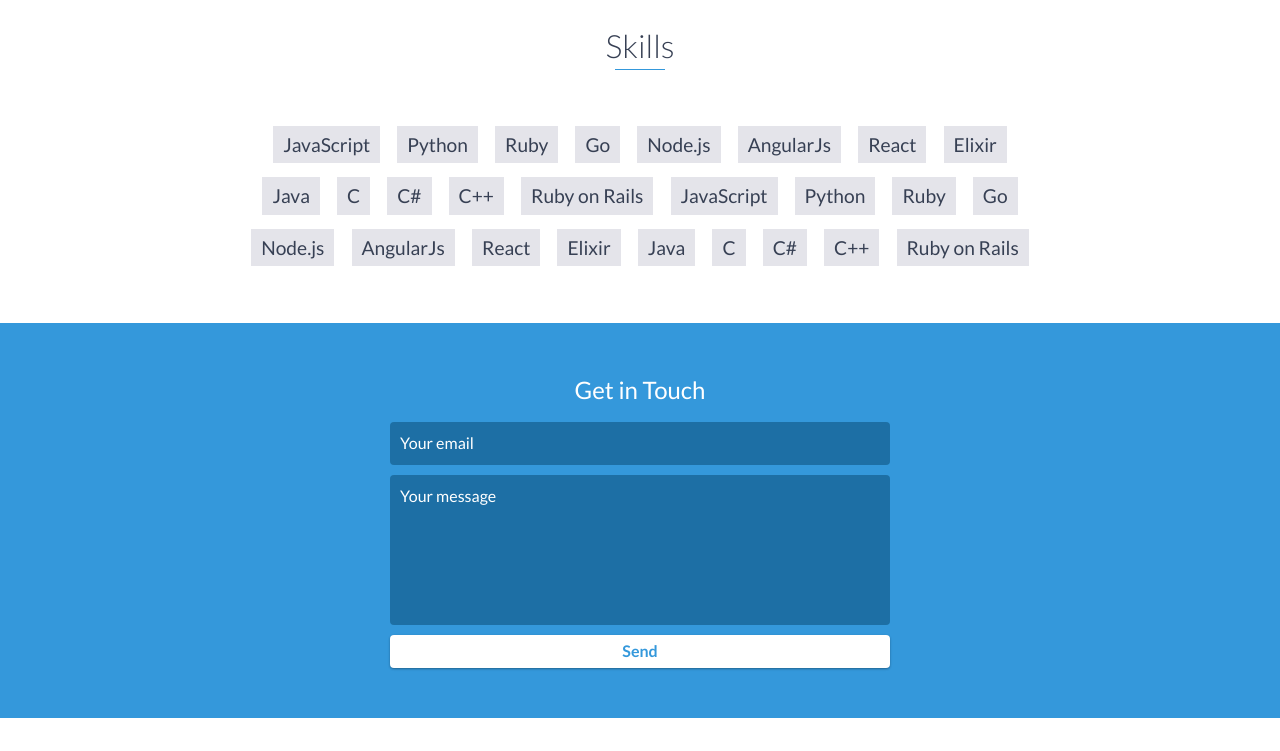
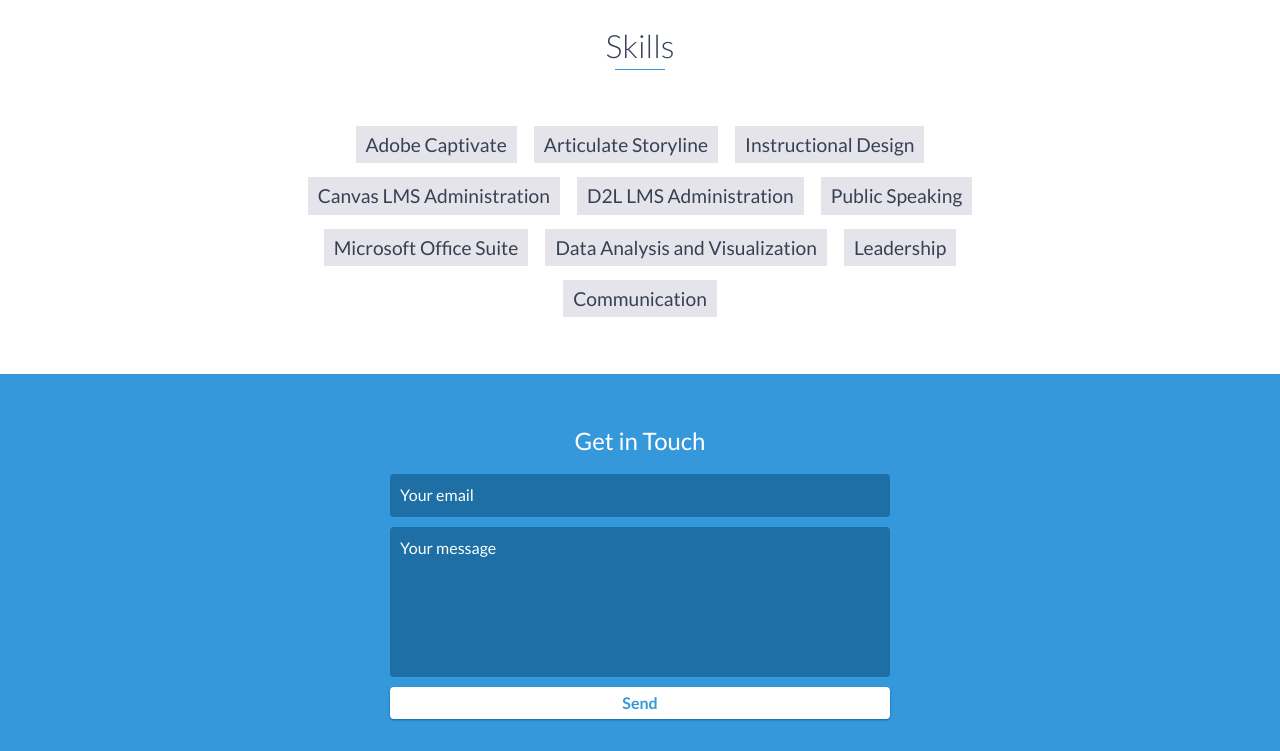
Before and after one commit to blewis90/benlewis, a website: page index.html in a window 1280 px wide. Shown: the part 3760-4511 px from the top of the page. Drawn offline with nearby package versions, Linux system fonts and the light colour scheme.

Commit message:
Update index.html

```diff
--- a/index.html
+++ b/index.html
@@ -223,32 +223,16 @@
     <div id="skills">
         <h2 class="heading">Skills</h2>
         <ul>
-            <li>JavaScript</li>
-            <li>Python</li>
-            <li>Ruby</li>
-            <li>Go</li>
-            <li>Node.js</li>
-            <li>AngularJs</li>
-            <li>React</li>
-            <li>Elixir</li>
-            <li>Java</li>
-            <li>C</li>
-            <li>C#</li>
-            <li>C++</li>
-            <li>Ruby on Rails</li>
-            <li>JavaScript</li>
-            <li>Python</li>
-            <li>Ruby</li>
-            <li>Go</li>
-            <li>Node.js</li>
-            <li>AngularJs</li>
-            <li>React</li>
-            <li>Elixir</li>
-            <li>Java</li>
-            <li>C</li>
-            <li>C#</li>
-            <li>C++</li>
-            <li>Ruby on Rails</li>
+            <li>Adobe Captivate</li>
+            <li>Articulate Storyline</li>
+            <li>Instructional Design</li>
+            <li>Canvas LMS Administration</li>
+            <li>D2L LMS Administration</li>
+            <li>Public Speaking</li>
+            <li>Microsoft Office Suite</li>
+            <li>Data Analysis and Visualization</li>
+            <li>Leadership</li>
+            <li>Communication</li>
         </ul>
     </div>
     <!-- End #skills -->
```
